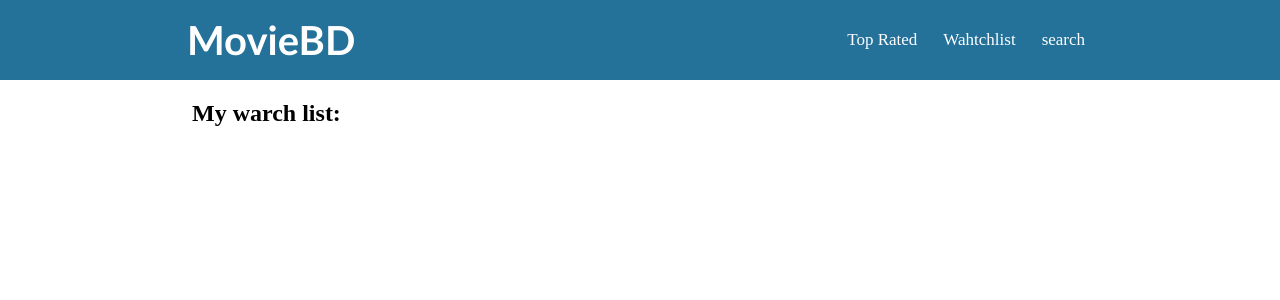
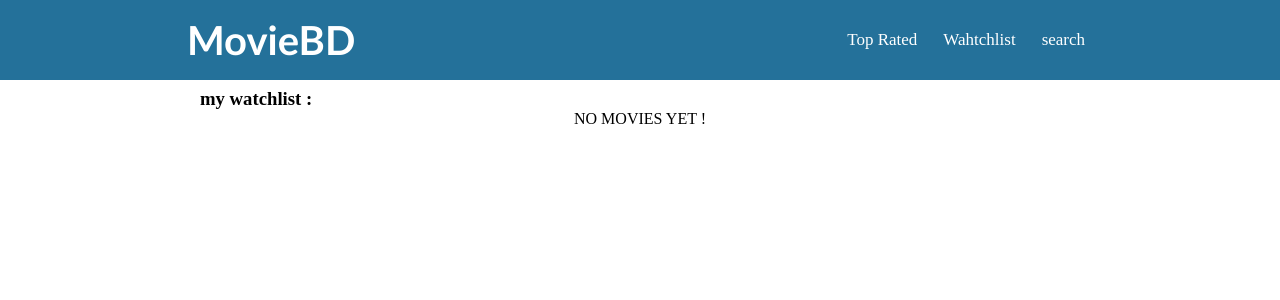
Before and after one commit to RadimYassin/movie-app, a React (Vite) app: page / in a window 1280 px wide. Shown: the top 300 px of the page. Built offline with nearby package versions, Linux system fonts and the light colour scheme.

Commit message:
some-changes

```diff
--- a/src/App.jsx
+++ b/src/App.jsx
@@ -1,7 +1,6 @@
 import Header from './Component/Header';
 import Add from './Component/Add';
 import WatcheList from './Component/WatcheList';
-import Watched from './Component/Watched';
 import { Container } from "./styles/styleC"
 import { Route, Routes } from 'react-router-dom';
 import { GProvider } from './context/Gstate';
@@ -20,9 +19,9 @@ function App() {
         <Routes>
 
           <Route index path='/' element={<WatcheList />} />
-          <Route path='/TopRated' element={<TopRated/>} />
+          <Route path='/toprated' element={<TopRated/>} />
           <Route path='/Add' element={<Add />} />
-          <Route path='/detail' element={<MovieDetail />} />
+          <Route path='/detail/:id' element={<MovieDetail />} />
         </Routes>
       </Container>
     </GProvider>
--- a/src/Component/MovieCard.jsx
+++ b/src/Component/MovieCard.jsx
@@ -1,5 +1,5 @@
 import React from 'react'
-import { MovieBOX,Img,Info,Title,Date,InfoC,Text,GroupeBtn, ButtonAdd } from '../styles/styleC'
+import { MovieBOX,Img,Info,Title,Date,InfoC,Text,GroupeBtn, ButtonAdd, LinkI } from '../styles/styleC'
 import {FcFilmReel} from 'react-icons/fc'
 import { useContext } from 'react'
 import { Gcontext } from '../context/Gstate'
@@ -29,10 +29,10 @@ const Disbled=movieS ? true :false;
                         </Text>
 
                          <GroupeBtn>
-                             <ButtonAdd disabled={Disbled} onClick={()=>addwatchlist(movie)}>
-                                add
+                             <ButtonAdd btn disabled={Disbled} onClick={()=>addwatchlist(movie)}>
+                                add to wahtchelist
                              </ButtonAdd>
-                            <Link to='/detail'>more</Link>
+                            <LinkI btn to={`/detail/${movie.id}`}>more</LinkI>
 
                          </GroupeBtn>
 
--- a/src/Component/MovieDetail.jsx
+++ b/src/Component/MovieDetail.jsx
@@ -1,10 +1,26 @@
+import axios from 'axios';
 import React from 'react'
+import { useState } from 'react';
+import { useEffect } from 'react';
+import { useParams } from 'react-router-dom'
 
 function MovieDetail() {
+  const [detail,setDetail]=useState([])
+  const [smilair,setSmilair]=useState([])
+  const {id}=useParams();
+
+  let  urld =`https://api.themoviedb.org/3/movie/${id}?api_key=8bb482f2f727dd736af358131fd13dab&language=en-US`
+   let urlS=`https://api.themoviedb.org/3/movie/${id}/similar?api_key=8bb482f2f727dd736af358131fd13dab&language=en-US`
+
+  useEffect(()=>{
+      axios.get(urld).then(res=>setDetail(res.data))
+      axios.get(urlS).then(res=>setSmilair(res.data))
+  },[])
+
+  console.log(smilair);
   return (
-    <div>
-          hello
-    </div>
+
+     <h3>dtail</h3>
   )
 }
 
--- a/src/Component/TopRated.jsx
+++ b/src/Component/TopRated.jsx
@@ -1,6 +1,16 @@
+import axios from 'axios'
 import React from 'react'
+import { useEffect } from 'react'
 
 function TopRated() {
+
+
+  const url=`https://api.themoviedb.org/3/movie/top_rated?api_key=8bb482f2f727dd736af358131fd13dab&language=en-US&page=1`
+
+
+  useEffect(()=>{
+   axios.get(url).then(res=>console.log(res.data))
+  },[])
   return (
     <div>
       HELLO
--- a/src/Component/WatcheList.jsx
+++ b/src/Component/WatcheList.jsx
@@ -1,38 +1,29 @@
 import React ,{useContext} from 'react'
 import { Gcontext } from '../context/Gstate'
-import {BoxC,BoxM,Img,Info,InfoC,Text,Title,MovieBOX} from '../styles/styleC'
-import {FcFilmReel} from 'react-icons/fc'
+import {WatcheListContainer,WatchMovie,BoxW} from '../styles/styleC'
 
 const WatcheList = () => {
   const {watchlist}=useContext(Gcontext)
   console.log(watchlist);
   return (
-    < BoxC>
-      <BoxM>
-      <h1> My warch list: </h1>
-      {watchlist.map(movie=> <MovieBOX>
-                 <Img >
-
-                   <img style={{width:300,height:300}}  src={`https://image.tmdb.org/t/p/w300${movie.poster_path}`} alt={movie.title} />
-
-                   </Img>
-
-                   <Info>
-                        <InfoC>
-                        <Title> <FcFilmReel/>{movie.title}</Title>
-                        <Date>{movie.release_date}</Date>
-                        </InfoC>
+    <WatcheListContainer>
+      <h1>my watchlist :</h1>
 
 
-                  </Info>
+      <WatchMovie>
+       {watchlist.length >0? watchlist.map(movie=>{
+        return  <BoxW key={movie.id} >
+
+        <img style={{width:300,height:300}}  src={`https://image.tmdb.org/t/p/w300${movie.poster_path}`} alt={movie.title} />
+
+        </BoxW>
+       }): 'NO MOVIES YET !'}
 
 
-                   </MovieBOX>
+      </WatchMovie>
 
-      )}
-      </BoxM>
 
-</  BoxC>
+    </WatcheListContainer>
   )
 }
 
--- a/src/styles/styleC.jsx
+++ b/src/styles/styleC.jsx
@@ -51,11 +51,16 @@ export const LinkI=styled(Link)`
 
     padding:8px;
     border-radius:5px;
-
+    background-color:${({btn})=>btn ?'#273679':null };
    &:hover{
     background-color: rgb(28, 132, 187);
     transition: all s ease-in-out;
    }
+   @media screen and (max-width:900px ) {
+font-size:16px;
+padding:2px;
+
+    }
 `
 
 export const Button=styled(Link)`
@@ -228,4 +233,38 @@ export const GroupeBtn=styled.div`
 export const ButtonAdd=styled.button`
     width:150px;
     padding: 8px;
+    border-radius:4px;
+    color:rgb(255, 255, 255);
+    background-color:${({btn})=>btn ? '#f7934b' :'#0467fb'}
+
 `
+
+
+export const WatcheListContainer=styled.section`
+
+
+    width:70%;
+    margin:0 auto;
+    padding:8px;
+
+`
+
+
+export const WatchMovie=styled.section`
+
+  display:flex;
+  flex-direction:row;
+  align-items:center;
+  justify-content:center;
+  flex-wrap:wrap;
+
+`
+
+export const BoxW=styled.section`
+
+
+
+    width:300px;
+    height:300px;
+    margin:10px;
+`
```
